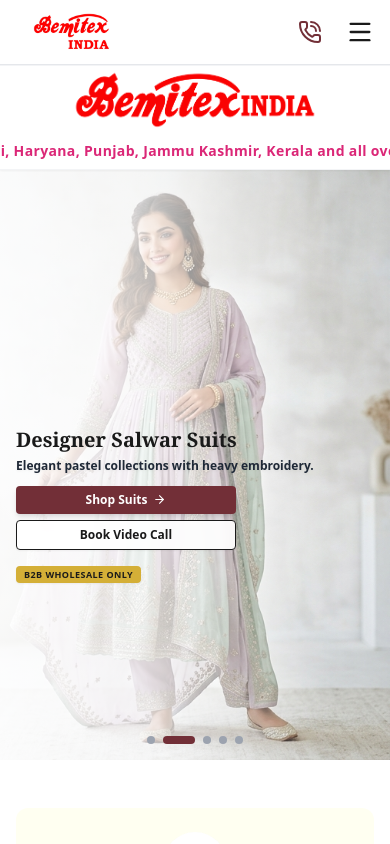
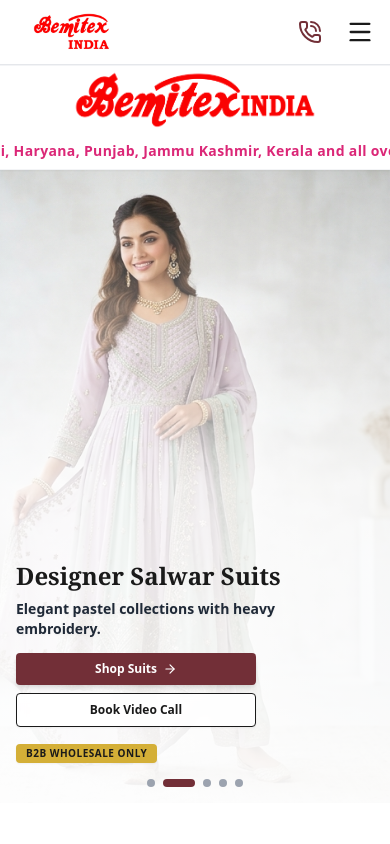
Before and after one commit to DigitechHarsh/bemitexindia, a Next.js app in the folder frontend/: page / in a window 390 px wide. Shown: the top 844 px of the page. Built offline with nearby package versions, Linux system fonts and the light colour scheme; a web font is replaced by a local one.

Commit message:
Position hero content at the bottom on mobile with enlarged text

```diff
--- a/frontend/src/app/page.tsx
+++ b/frontend/src/app/page.tsx
@@ -105,7 +105,7 @@
       </div>
 
       {/* Hero Section Slider */}
-      <section className="relative h-[70vh] sm:h-[80vh] md:h-[85vh] lg:h-[90vh] bg-white flex items-center overflow-hidden">
+      <section className="relative h-[75vh] sm:h-[80vh] md:h-[85vh] lg:h-[90vh] bg-white flex items-end md:items-center overflow-hidden pb-10 md:pb-0">
 
         {/* Image Background */}
         <div className="absolute inset-0 z-0">
@@ -125,14 +125,14 @@
                 className="object-cover object-right md:object-center"
                 priority
               />
-              {/* Gradient overlay visible on all screens to make text readable */}
-              <div className="absolute inset-0 bg-gradient-to-r from-white/90 via-white/70 to-transparent w-[85%] sm:w-[75%] md:w-2/3"></div>
+              {/* Gradient overlay: bottom-up on mobile, left-to-right on desktop */}
+              <div className="absolute inset-0 bg-gradient-to-t md:bg-gradient-to-r from-white/95 via-white/80 md:via-white/70 to-transparent w-full md:w-2/3 h-full"></div>
             </motion.div>
           </AnimatePresence>
         </div>
 
         {/* Text Content Overlay */}
-        <div className="relative z-10 w-full max-w-7xl mx-auto px-4 sm:px-6 lg:px-8 pt-20 sm:pt-14 md:pt-0">
+        <div className="relative z-10 w-full max-w-7xl mx-auto px-4 sm:px-6 lg:px-8">
           <AnimatePresence mode="wait">
             <motion.div
               key={currentSlide}
@@ -140,26 +140,26 @@
               animate={{ opacity: 1, y: 0 }}
               exit={{ opacity: 0, y: -20 }}
               transition={{ duration: 0.6 }}
-              className="max-w-[85%] sm:max-w-md md:max-w-2xl w-full"
+              className="max-w-[90%] sm:max-w-md md:max-w-2xl w-full"
             >
-              <h1 className="text-xl sm:text-3xl md:text-5xl lg:text-6xl font-serif font-bold text-bemitex-dark mb-1.5 md:mb-6 leading-tight">
+              <h1 className="text-2xl sm:text-3xl md:text-5xl lg:text-6xl font-serif font-bold text-bemitex-dark mb-2 md:mb-6 leading-tight">
                 <span className={heroSlides[currentSlide].titleColor}>
                   {heroSlides[currentSlide].title}
                 </span>
               </h1>
-              <p className="text-xs sm:text-base md:text-lg lg:text-xl text-gray-800 mb-3 md:mb-8 font-semibold drop-shadow-sm">
+              <p className="text-sm sm:text-base md:text-lg lg:text-xl text-gray-800 mb-3.5 md:mb-8 font-semibold drop-shadow-sm">
                 {heroSlides[currentSlide].subtitle}
               </p>
-              <div className="flex flex-col sm:flex-row gap-1.5 sm:gap-3 md:gap-4 max-w-[220px] sm:max-w-none">
-                <Link href={heroSlides[currentSlide].ctaLink} className="bg-bemitex-maroon text-white font-semibold md:font-bold text-xs md:text-lg px-3.5 py-1.5 md:px-8 md:py-4 rounded hover:bg-bemitex-dark transition-colors text-center inline-flex justify-center items-center gap-1.5 md:gap-2 shadow-md hover:scale-105 transform transition-transform">
-                  {heroSlides[currentSlide].ctaText} <ArrowRight size={13} className="md:w-5 md:h-5" />
+              <div className="flex flex-col sm:flex-row gap-2 sm:gap-3 md:gap-4 max-w-[240px] sm:max-w-none">
+                <Link href={heroSlides[currentSlide].ctaLink} className="bg-bemitex-maroon text-white font-semibold md:font-bold text-xs sm:text-sm md:text-lg px-4 py-2 md:px-8 md:py-4 rounded hover:bg-bemitex-dark transition-colors text-center inline-flex justify-center items-center gap-1.5 md:gap-2 shadow-md hover:scale-105 transform transition-transform">
+                  {heroSlides[currentSlide].ctaText} <ArrowRight size={14} className="md:w-5 md:h-5" />
                 </Link>
-                <Link href="/video-call" className="bg-white/90 backdrop-blur-sm border border-bemitex-dark text-bemitex-dark font-semibold md:font-bold text-xs md:text-lg px-3.5 py-1.5 md:px-8 md:py-4 rounded hover:bg-gray-50 transition-colors text-center shadow-sm">
+                <Link href="/video-call" className="bg-white/90 backdrop-blur-sm border border-bemitex-dark text-bemitex-dark font-semibold md:font-bold text-xs sm:text-sm md:text-lg px-4 py-2 md:px-8 md:py-4 rounded hover:bg-gray-50 transition-colors text-center shadow-sm">
                   Book Video Call
                 </Link>
               </div>
-              <div className="mt-2.5 md:mt-8">
-                <span className="inline-block bg-bemitex-gold text-bemitex-dark font-bold px-2 py-0.5 md:px-4 md:py-2 rounded text-[9px] md:text-sm uppercase tracking-wider shadow-sm">
+              <div className="mt-3 md:mt-8">
+                <span className="inline-block bg-bemitex-gold text-bemitex-dark font-bold px-2.5 py-0.5 md:px-4 md:py-2 rounded text-[10px] md:text-sm uppercase tracking-wider shadow-sm">
                   B2B Wholesale Only
                 </span>
               </div>
```
